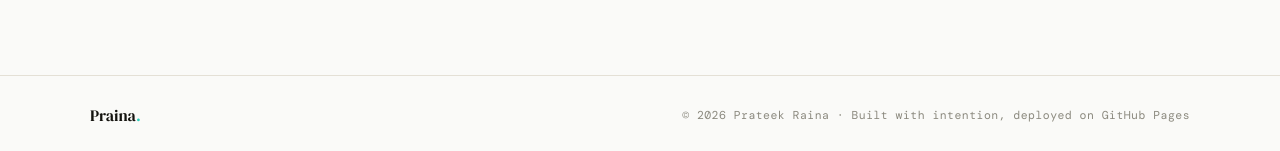
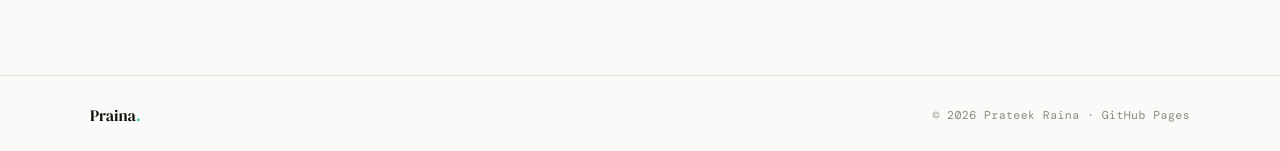
Before and after one commit to praina/praina.github.io, a Jekyll site: the page built from icebox/youtube-extension.html, in a window 1280 px wide and 900 px high, scrolled down 1644 px. Shown: the part 746-897 px from the top of the window. Built offline with Jekyll 4.4.1, drawn with Linux system fonts in a browser that asks for light colours; some web fonts are replaced; part of the change alters nothing that is shown.

```diff
--- a/icebox/youtube-extension.html
+++ b/icebox/youtube-extension.html
@@ -3,6 +3,7 @@ layout: case-study
 title: "YouTube Escape & Explore | Icebox"
 description: How I evaluated and killed a Chrome extension idea, a structured PM decision on three competing technical approaches.
 sample: false
+plain_footer: true
 ---
 <article class="icebox-detail">
   <a href="/icebox/" class="back-link">← The Icebox</a>
```
